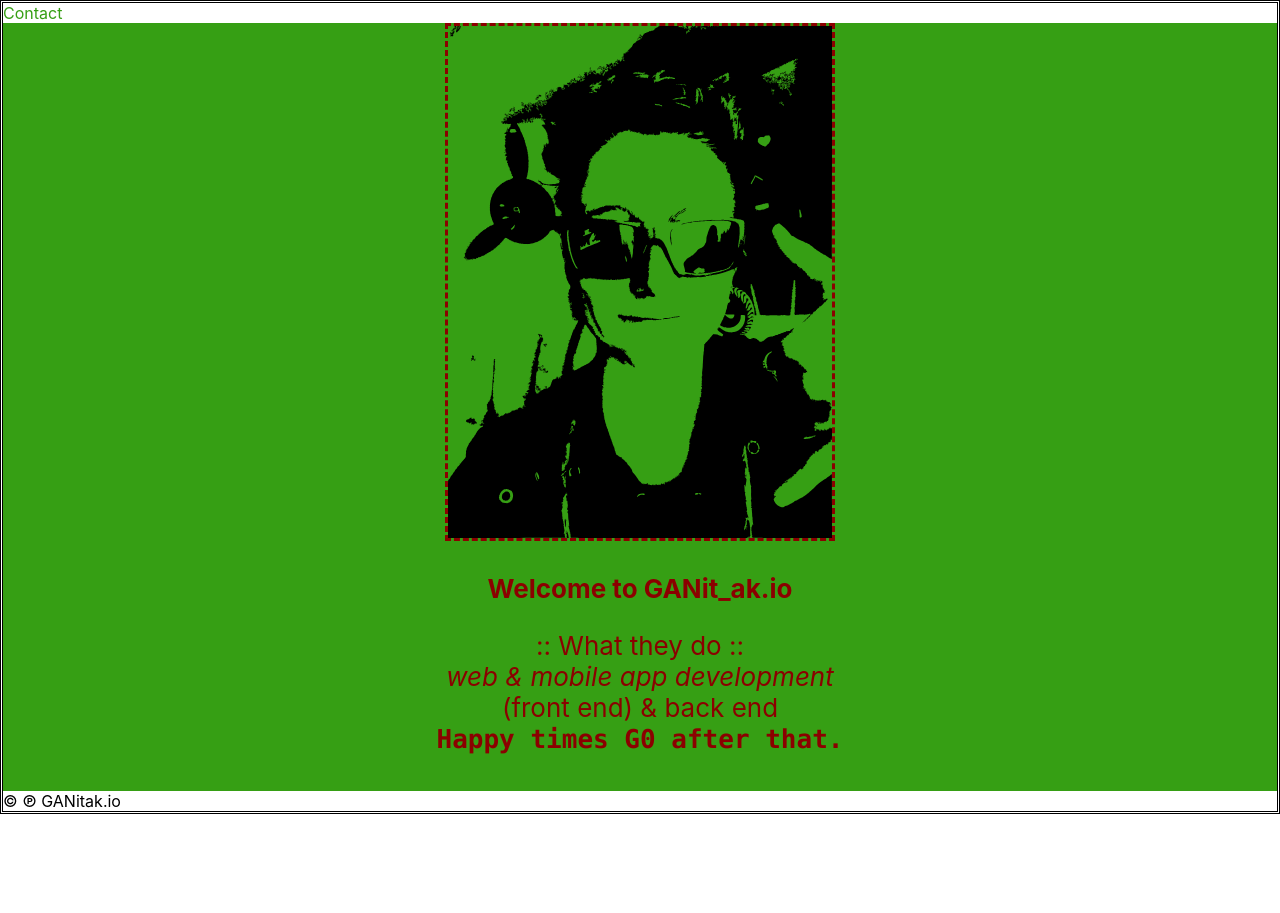
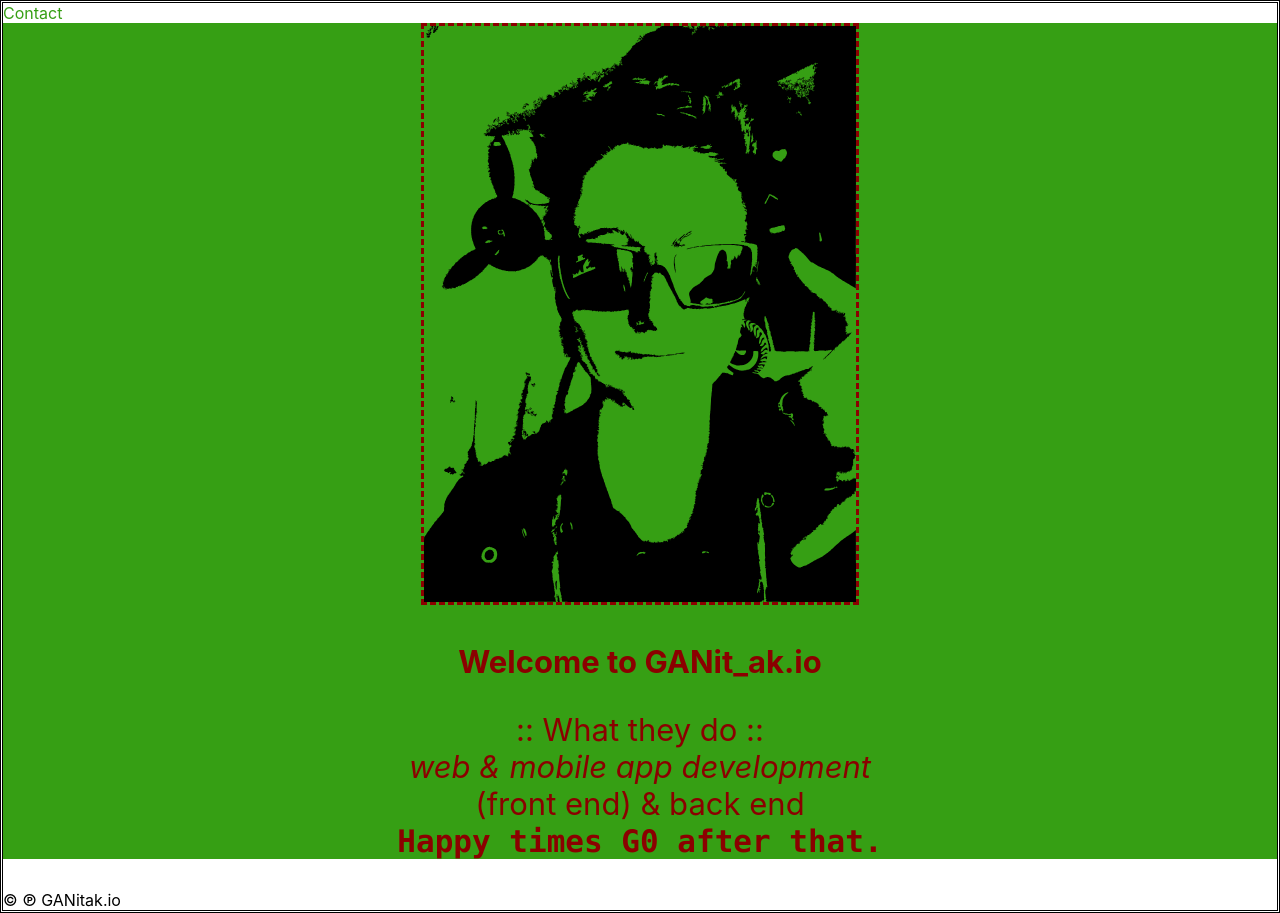
Before and after one commit to GANitak/EasyFound, a React (Create React App) app in the folder ganitak/: page / in a window 1280 px wide. Before the commit the page ends 814 px from the top, so only its background shows below. Built offline with nearby package versions, Linux system fonts and the light colour scheme.

Commit message:
package.json & package-lock.json && src/Apps.css

```diff
--- a/ganitak/package.json
+++ b/ganitak/package.json
@@ -6,6 +6,7 @@
     "@testing-library/jest-dom": "^5.16.1",
     "@testing-library/react": "^12.1.2",
     "@testing-library/user-event": "^13.5.0",
+    "netlify-cli": "^8.8.2",
     "react": "^17.0.2",
     "react-dom": "^17.0.2",
     "react-scripts": "5.0.0",
@@ -34,5 +35,8 @@
       "last 1 firefox version",
       "last 1 safari version"
     ]
+  },
+  "devDependencies": {
+    "mini-css-extract-plugin": "2.4.5"
   }
 }
--- a/ganitak/src/App.css
+++ b/ganitak/src/App.css
@@ -5,6 +5,8 @@
 }
 
 .App-header {
+  margin: 0;
+  padding: 0;
   background-color: #369f14;
   min-height: 96vh;
   display: flex-start;
@@ -12,20 +14,23 @@
   flex-direction: column;
   align-items: center;
   justify-content: center;
-  font-size: calc(10px + 2vmin);
+  font-size: calc(15px + 2vmin);
   color: darkred;
   background-color: #369f14;
   max-height: 275vh;
 }
+
 .Face-logo {
-  height: 64vmin;
+  height: 72vmin;
   pointer-events: visible;
   border-style: dashed;
+
 }
 
 .contact {
   font-family: fantasy;
-  font-size: ;
+  font-size: calc(15px + 2vmin);
+  border-style: solid;
 }
 
 /*@media (prefers-reduced-motion: no-preference) {
```
Also changed, not shown: 1 other file (tests, documents, lock files or other folders).
